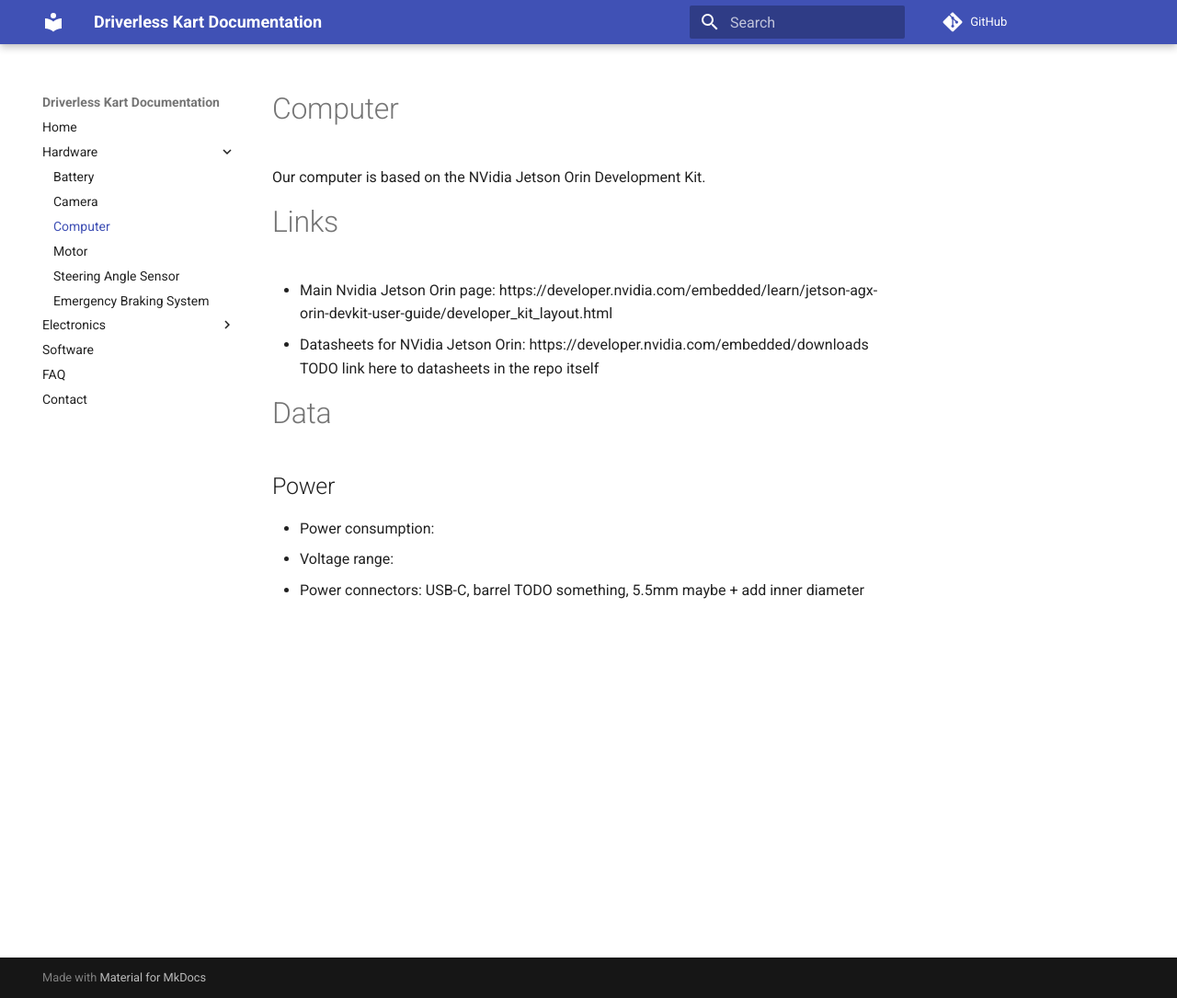
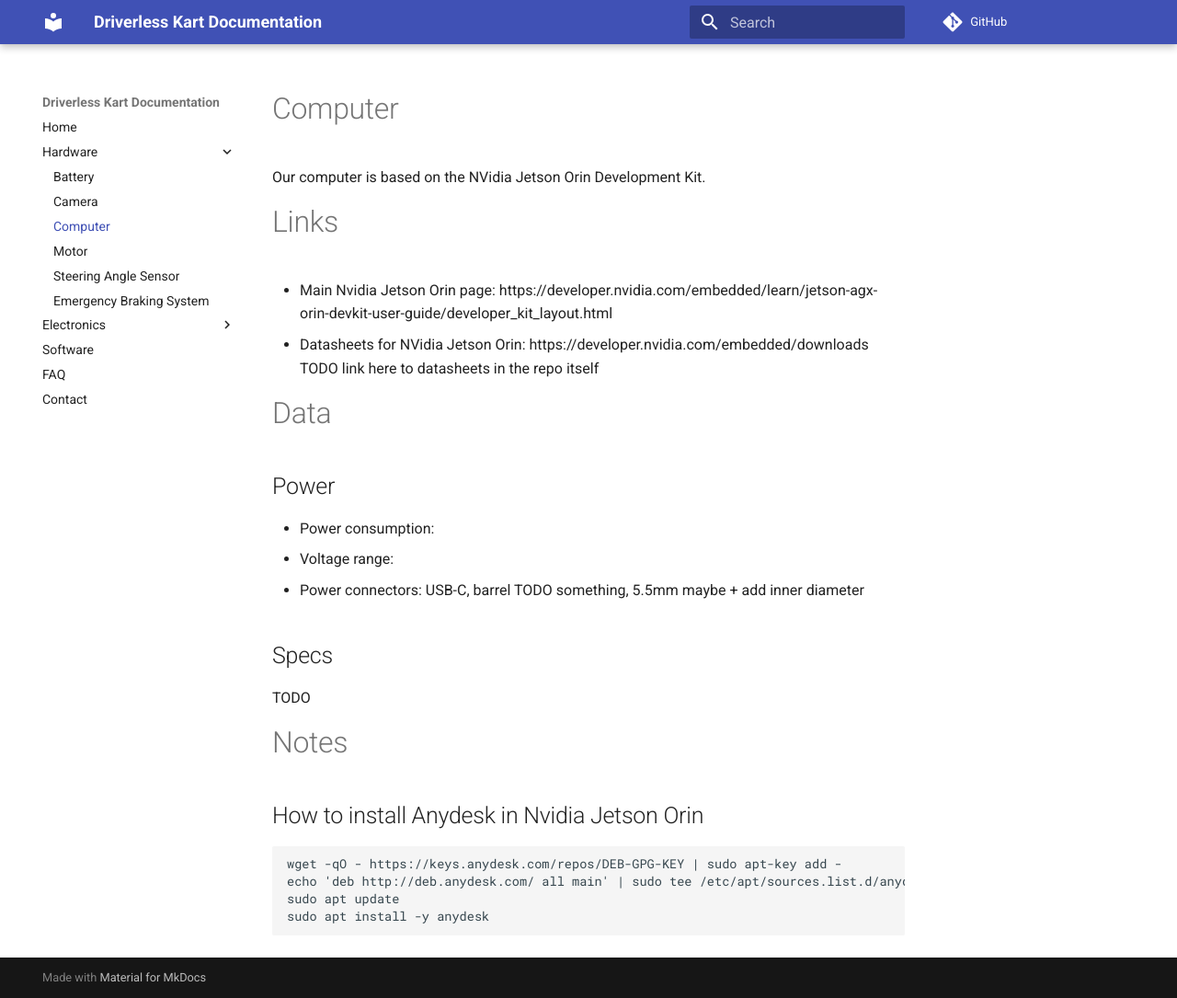
Before and after one commit to UM-Driverless/kart_docs, an MkDocs documentation site: the page built from docs/hardware/computer/index.md, in a window 1280 px wide and 1085 px high. Shown: the whole window at 92% size. Built offline with MkDocs 1.6.1 and Material for MkDocs 9.7.7, drawn with Linux system fonts in a browser that asks for light colours; comment, search, counter and statistics services are not loaded.

Commit message:
Add info

````diff
--- a/docs/hardware/computer/index.md
+++ b/docs/hardware/computer/index.md
@@ -11,3 +11,15 @@
 - Power consumption:
 - Voltage range:
 - Power connectors: USB-C, barrel TODO something, 5.5mm maybe + add inner diameter
+
+## Specs
+TODO
+
+# Notes
+## How to install Anydesk in Nvidia Jetson Orin
+```bash
+wget -qO - https://keys.anydesk.com/repos/DEB-GPG-KEY | sudo apt-key add -
+echo 'deb http://deb.anydesk.com/ all main' | sudo tee /etc/apt/sources.list.d/anydesk.list
+sudo apt update
+sudo apt install -y anydesk
+```
````
